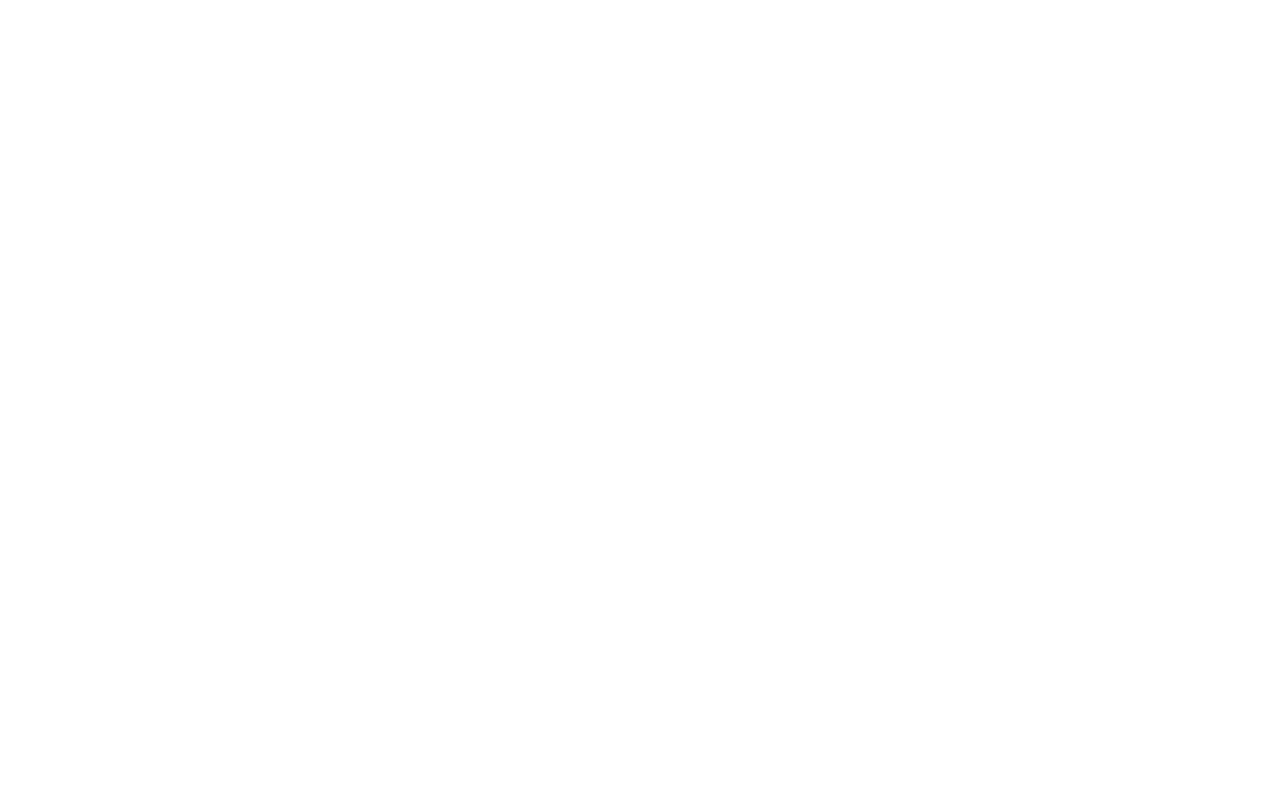
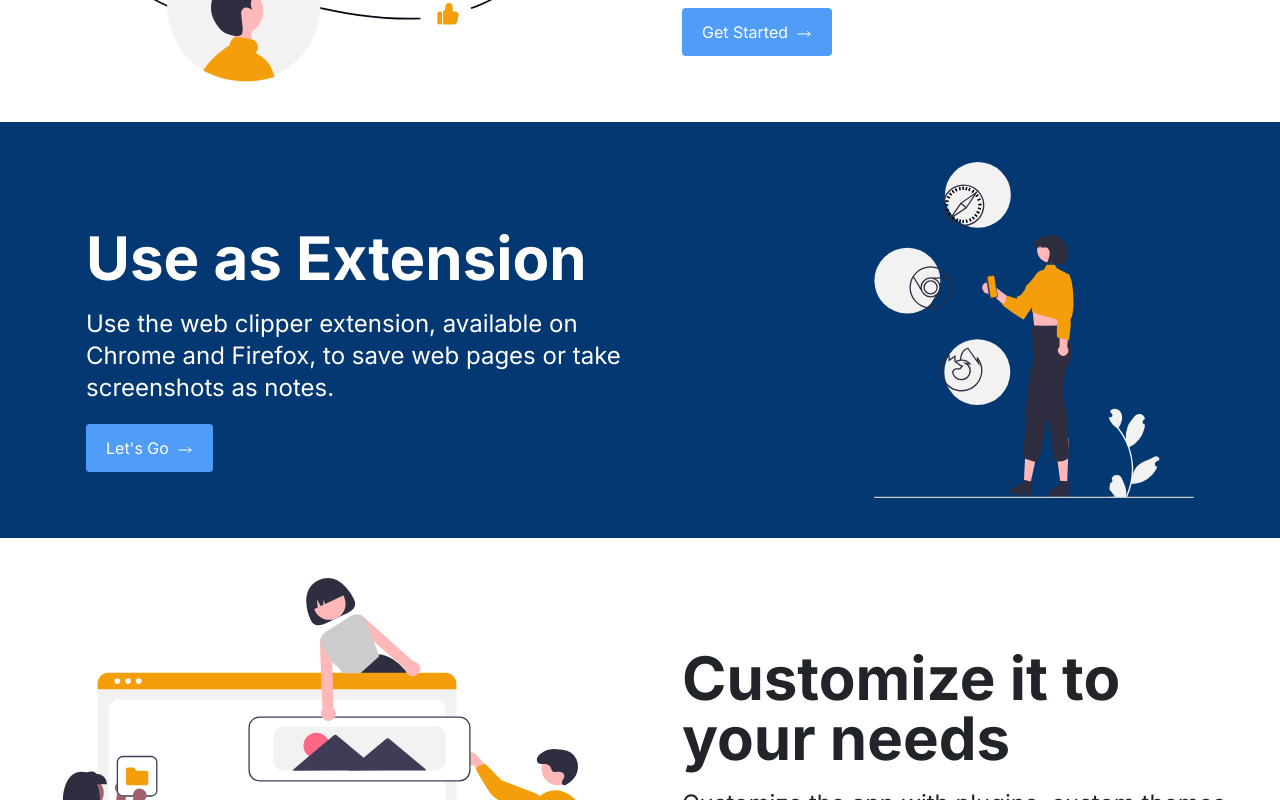
Before and after one commit to raidenfernando1/whitespace-recreate-ui, a React (Vite) app: page / in a window 1280 px wide. Shown: the part 1480-2280 px from the top of the page. Before the commit the page ends 1217 px from the top, so only its background shows below. Built offline with nearby package versions, Linux system fonts and the light colour scheme.

Commit message:
Added Features Block Section, Adjust some styles

```diff
--- /dev/null
+++ b/src/components/sections/FeaturesWrapper.jsx
@@ -0,0 +1,54 @@
+import { DefaultButton } from "../ui/Button";
+import Browsers from "../../assets/Browsers.svg";
+import Customize from "../../assets/Customize.svg";
+
+function Features({
+  title,
+  description,
+  image,
+  bgColor = "bg-primary-darkBlue",
+  reverse = false,
+  imgSize,
+}) {
+  return (
+    <section
+      className={`${bgColor} flex flex-col items-center justify-around text-center lg:text-left xl:gap-10 ${reverse ? "text-secondary-black lg:flex-row-reverse" : "text-secondary-white lg:flex-row"}`}
+    >
+      <div className="lg:mx-5 xl:w-xl">
+        <h1 className="mt-10 mb-5 text-4xl font-bold lg:text-5xl xl:text-6xl">
+          {title}
+        </h1>
+        <p className="my-5 px-5 text-base font-light sm:font-normal md:px-5 lg:p-0 lg:text-xl xl:text-2xl">
+          {description}
+        </p>
+        <DefaultButton text="Let's Go" />
+      </div>
+      <div
+        className={`my-10 h-auto w-3xs sm:w-sm md:w-md lg:mx-5 lg:w-lg xl:w-xl ${imgSize}`}
+      >
+        <img src={image} alt="Image is from unDraw" />
+      </div>
+    </section>
+  );
+}
+
+function FeaturesWrapper() {
+  return (
+    <div>
+      <Features
+        title="Use as Extension"
+        description="Use the web clipper extension, available on Chrome and Firefox, to save web pages or take screenshots as notes."
+        image={Browsers}
+        imgSize="max-w-80"
+      />
+      <Features
+        title="Customize it to your needs"
+        description="Customize the app with plugins, custom themes and multiple text editors (Rich Text or Markdown). Or create your own scripts and plugins using the Extension API."
+        image={Customize}
+        reverse={true}
+        bgColor="bg-secondary-white"
+      />
+    </div>
+  );
+}
+export default FeaturesWrapper;
--- a/src/components/sections/Hero.jsx
+++ b/src/components/sections/Hero.jsx
@@ -1,20 +1,23 @@
 import { DefaultButton } from "../ui/Button";
-import Chart from "../../assets/Chart.svg"
+import Chart from "../../assets/Chart.svg";
 
-
-function Hero (){
+function Hero() {
   return (
-        <section className="flex flex-col justify-around items-center bg-primary-darkBlue lg:flex-row text-center lg:text-left lg:h-[50vh] xl:gap-10">
-            <div className=" text-secondary-white lg:mx-5 xl:w-xl">
-                <h1 className="text-4xl font-bold mt-10 mb-5 lg:text-5xl xl:text-6xl">Get More Done with Whitespace</h1>
-                <p className="my-5 text-base font-light sm:font-normal md:px-5 lg:p-0 lg:text-xl xl:text-2xl">Project management software that enables your teams to collaborate, plan, analyze and manage every tasks</p>
-                <DefaultButton text="Try Whitespace Free"/>
+    <section className="bg-primary-darkBlue flex flex-col items-center justify-around text-center lg:h-[80vh] lg:flex-row lg:text-left xl:gap-10">
+      <div className="text-secondary-white lg:mx-5 xl:w-xl">
+        <h1 className="mt-10 mb-5 text-4xl font-bold lg:text-5xl xl:text-6xl">
+          Get More Done with Whitespace
+        </h1>
+        <p className="my-5 px-5 text-base font-light sm:font-normal md:px-5 lg:p-0 lg:text-xl xl:text-2xl">
+          Project management software that enables your teams to collaborate,
+          plan, analyze and manage every tasks
+        </p>
+        <DefaultButton text="Try Whitespace Free" />
       </div>
-            <div className="h-auto w-3xs my-10 sm:w-sm md:w-md lg:mx-5 lg:w-lg xl:w-xl">
+      <div className="my-10 h-auto w-3xs sm:w-sm md:w-md lg:mx-5 lg:w-lg xl:w-xl">
         <img src={Chart} alt="Image from unDraw.co" />
       </div>
     </section>
   );
-
 }
-export default Hero
+export default Hero;
--- a/src/components/sections/Productivity.jsx
+++ b/src/components/sections/Productivity.jsx
@@ -4,13 +4,13 @@
 
 function Productivity() {
   return (
-    <div className="lg:h-[90vh]">
-      <section className="bg-secondary-white flex flex-col items-center justify-around text-center lg:flex-row lg:text-left xl:gap-10 lg:h-[45vh]">
+    <div>
+      <section className="bg-secondary-white flex flex-col items-center justify-around text-center lg:flex-row lg:text-left xl:gap-10">
         <div className="text-secondary-black lg:mx-5 xl:w-xl">
           <h1 className="mt-10 mb-5 text-4xl font-bold lg:text-5xl xl:text-6xl">
             Project Management
           </h1>
-          <p className="my-5 text-base font-light sm:font-normal md:px-5 lg:p-0 lg:text-xl xl:text-2xl">
+          <p className="my-5 px-5 text-base font-light sm:font-normal md:px-5 lg:p-0 lg:text-xl xl:text-2xl">
             Images, videos, PDFs and audio files are supported. Create math
             expressions and diagrams directly from the app. Take photos with the
             mobile app and save them to a note.
@@ -21,12 +21,12 @@
           <img src={TeamCollaboration} alt="Image from unDraw.co" />
         </div>
       </section>
-      <section className="bg-secondary-white flex flex-col items-center justify-around text-center lg:flex-row-reverse lg:text-left xl:gap-10 lg:h-[45vh]">
+      <section className="bg-secondary-white flex flex-col items-center justify-around text-center lg:flex-row-reverse lg:text-left xl:gap-10">
         <div className="text-secondary-black lg:mx-5 xl:w-xl">
           <h1 className="mt-10 mb-5 text-4xl font-bold lg:text-5xl xl:text-6xl">
             Project Management
           </h1>
-          <p className="my-5 text-base font-light sm:font-normal md:px-5 lg:p-0 lg:text-xl xl:text-2xl">
+          <p className="my-5 px-5 text-base font-light sm:font-normal md:px-5 lg:p-0 lg:text-xl xl:text-2xl">
             Images, videos, PDFs and audio files are supported. Create math
             expressions and diagrams directly from the app. Take photos with the
             mobile app and save them to a note.
--- a/src/pages/Home.jsx
+++ b/src/pages/Home.jsx
@@ -1,6 +1,7 @@
 import Navbar from "../components/ui/Navbar";
 import Hero from "../components/sections/Hero";
 import Productivity from "../components/sections/Productivity";
+import FeaturesWrapper from "../components/sections/FeaturesWrapper";
 
 
 
@@ -11,7 +12,7 @@
       <Navbar/>
       <Hero/>
       <Productivity/>
-
+      <FeaturesWrapper/>
     </>
   );
 }
```
Lines whose indentation alone changed are shown as unchanged.
